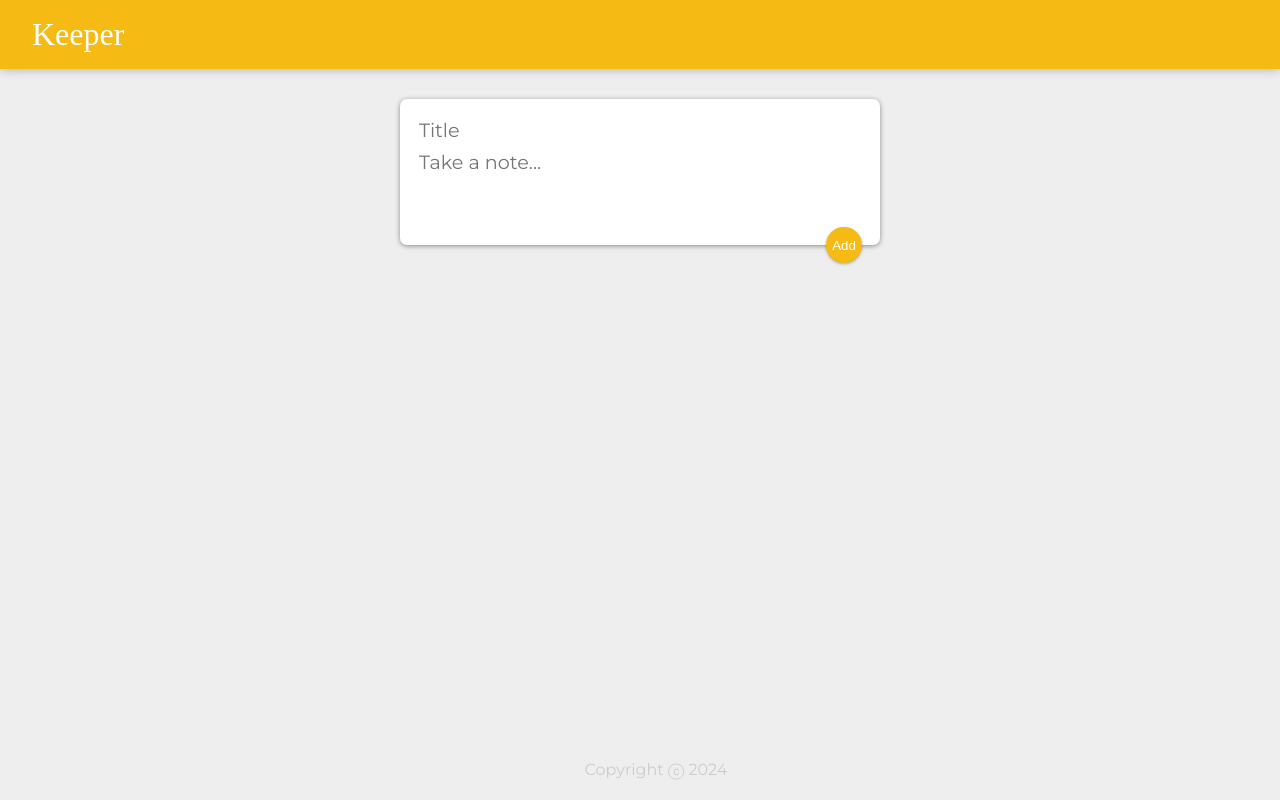
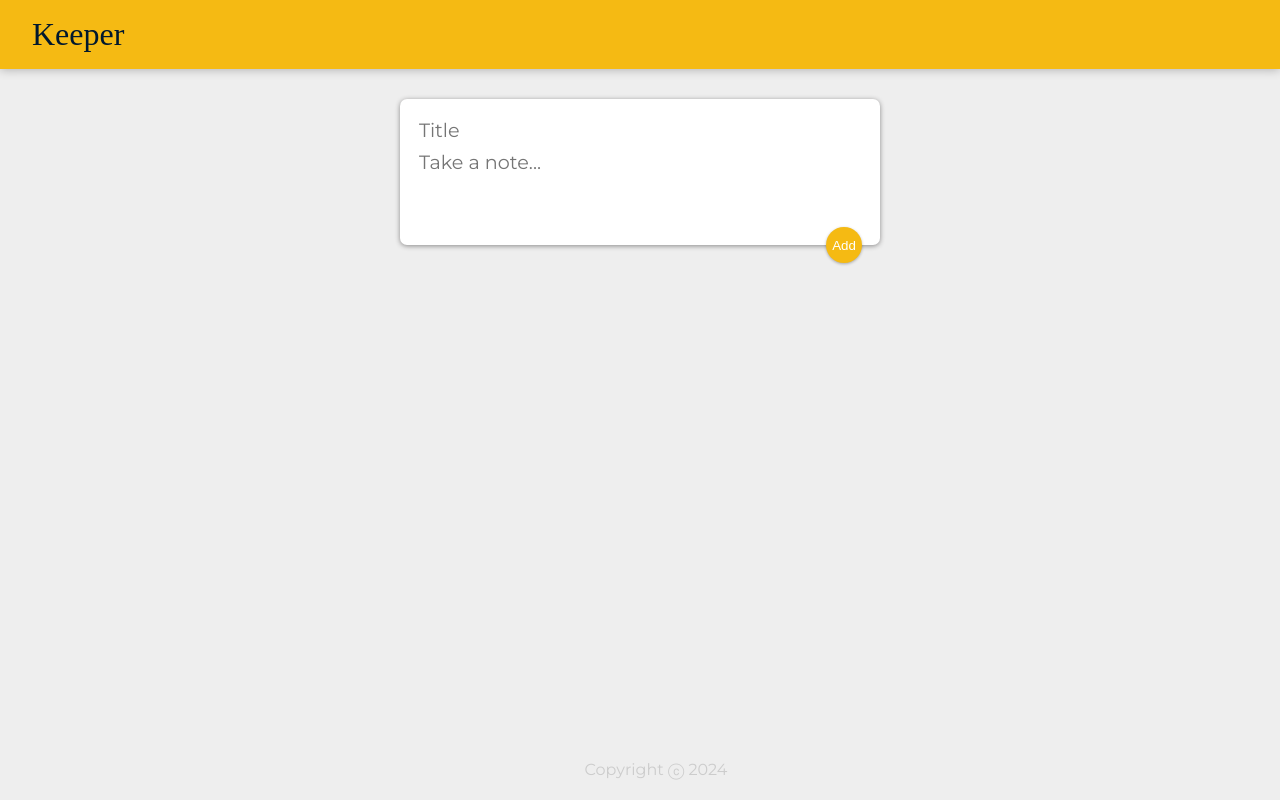
Before and after one commit to electric-otter/Waterkeep, a React (Vite) app: page / in a window 1280 px wide. Built offline with nearby package versions, Linux system fonts and the light colour scheme; a web font is replaced by a local one.

Commit message:
Update styles.css

```diff
--- a/public/styles.css
+++ b/public/styles.css
@@ -19,7 +19,7 @@ header {
 }
 
 header h1 {
-  color: #fff;
+  color: #00182e;
   font-family: "McLaren", cursive;
   font-weight: 200;
 }
```
